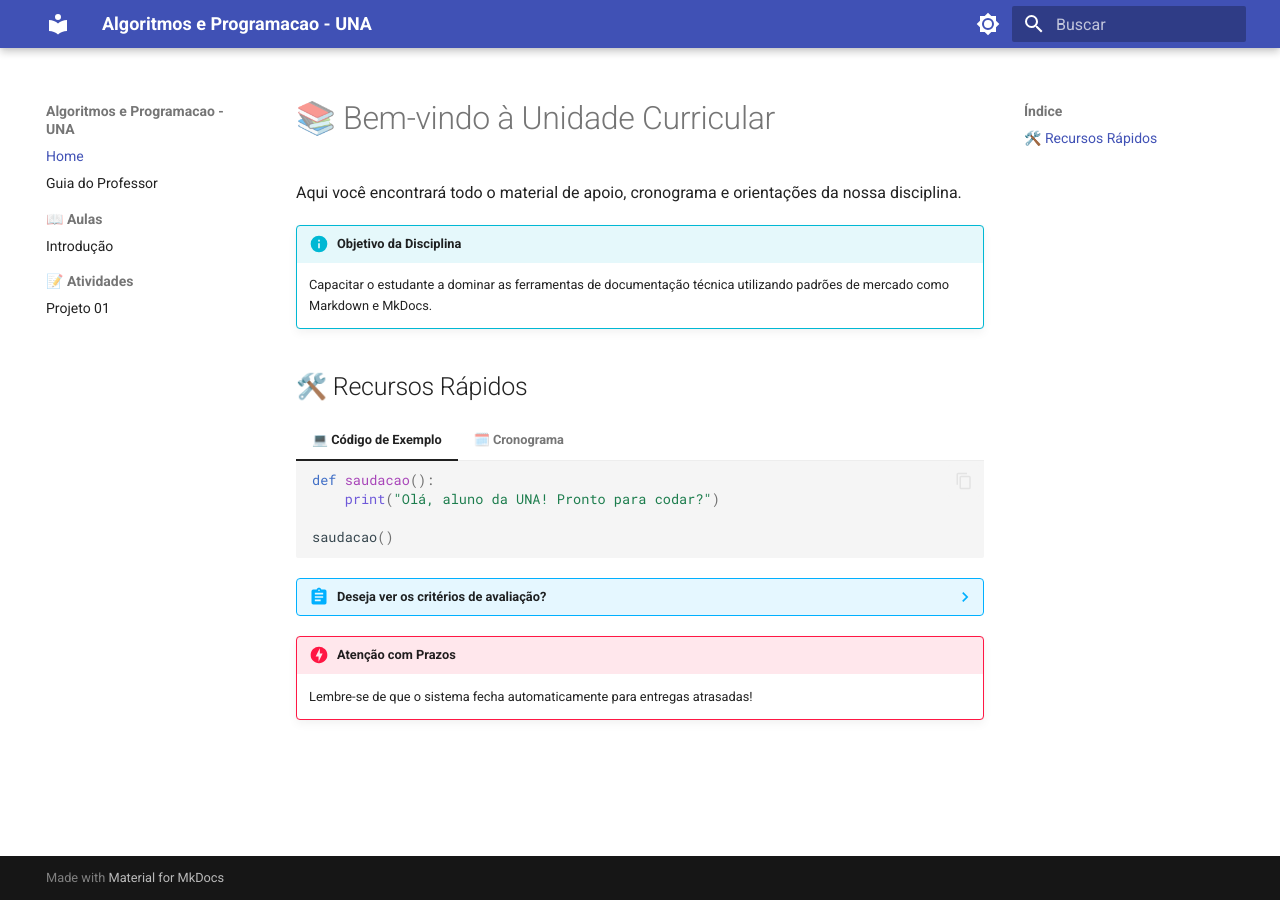
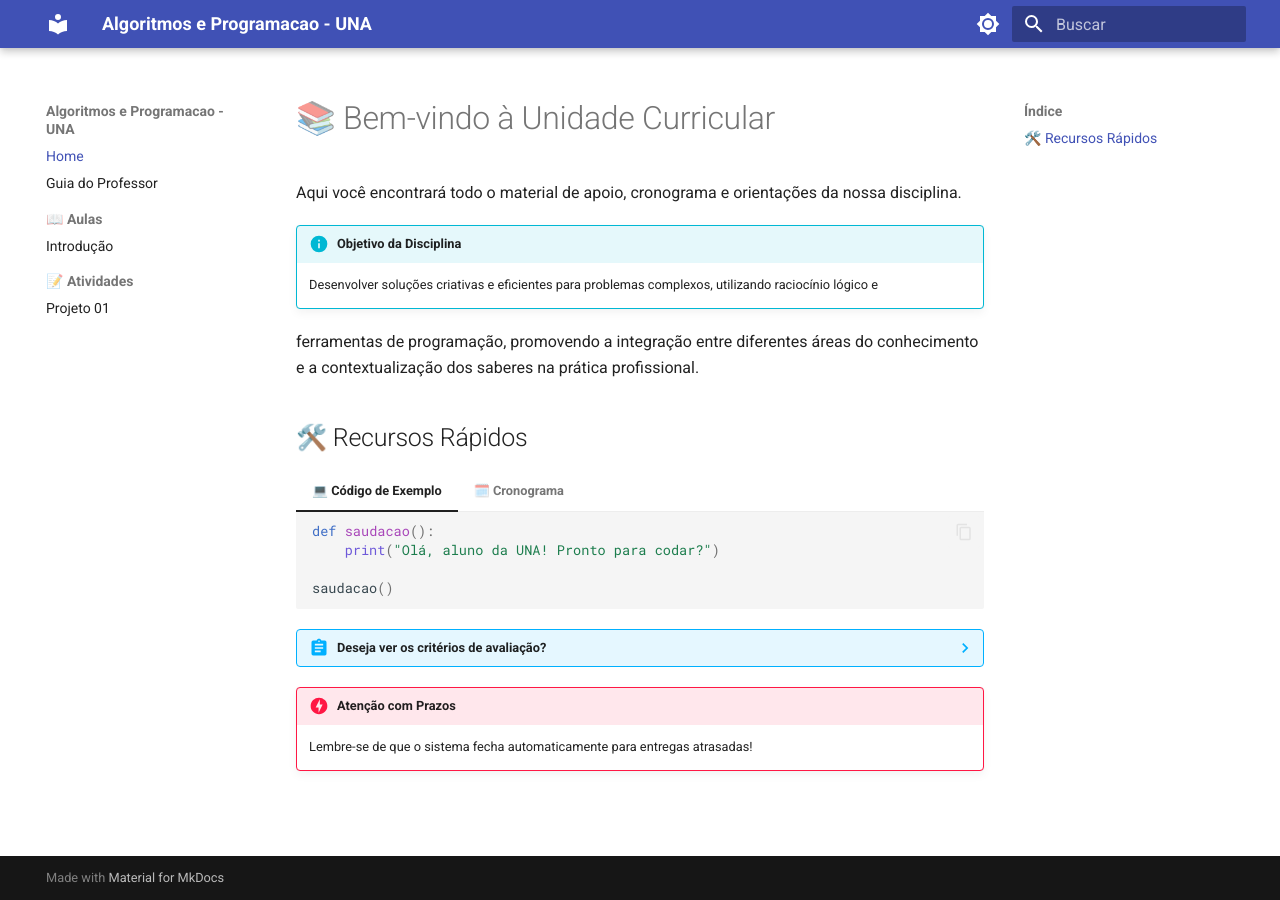
Before and after one commit to danhpaiva/una-algprog-mkdocs-202601, an MkDocs documentation site: the page built from docs/index.md, in a window 1280 px wide. Built offline with MkDocs 1.6.1 and Material for MkDocs 9.7.7, drawn with Linux system fonts in a browser that asks for light colours.

Commit message:
feat: alterando informacoes uteis

````diff
--- a/docs/index.md
+++ b/docs/index.md
@@ -3,7 +3,9 @@
 Aqui você encontrará todo o material de apoio, cronograma e orientações da nossa disciplina.
 
 !!! info "Objetivo da Disciplina"
-    Capacitar o estudante a dominar as ferramentas de documentação técnica utilizando padrões de mercado como Markdown e MkDocs.
+    Desenvolver soluções criativas e eficientes para problemas complexos, utilizando raciocínio lógico e
+ferramentas de programação, promovendo a integração entre diferentes áreas do conhecimento e a
+contextualização dos saberes na prática profissional.
 
 ## 🛠️ Recursos Rápidos
 
@@ -16,10 +18,10 @@ Aqui você encontrará todo o material de apoio, cronograma e orientações da n
     ```
 
 === "🗓️ Cronograma"
-    | Aula | Assunto                  | Entrega     |
-    | :--- | :----------------------- | :---------- |
-    | 01   | Introdução ao MkDocs     | -           |
-    | 02   | CI/CD com GitHub Actions | Exercício 1 |
+    | Aula | Assunto                            | Entrega     |
+    | :--- | :--------------------------------- | :---------- |
+    | 01   | Logica                             | -           |
+    | 02   | Lógica de Programação e Fluxograma | Exercício 1 |
 
 ??? abstract "Deseja ver os critérios de avaliação?"
     A nota final será composta por:
````
